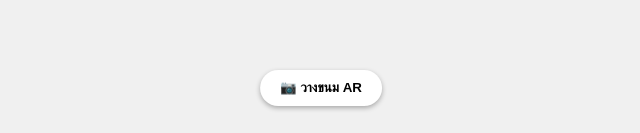
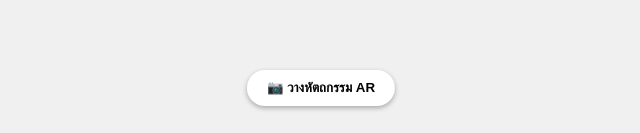
Before and after one commit to irfarncheloh-debug/my-ar-card39, a plain HTML site: page index.html in a window 1280 px wide. Shown: the part 664-797 px from the top of the page, without its empty margins (319-959 px from the left). Drawn offline with Linux system fonts and the light colour scheme; some packages are replaced by stand-ins of ours; a script that the page names is missing.

Commit message:
Change AR button text in index.html
Updated the AR button text from 'วางขนม AR' to 'วางหัตถกรรม AR'.

```diff
--- a/index.html
+++ b/index.html
@@ -22,9 +22,10 @@
       auto-rotate>
 
       <button slot="ar-button" style="position: absolute; bottom: 30px; left: 50%; transform: translateX(-50%); background: white; border-radius: 30px; border: none; padding: 10px 20px; font-weight: bold; box-shadow: 0 2px 5px rgba(0,0,0,0.3);">
-          📷 วางขนม AR
+          📷 วางหัตถกรรม AR
       </button>
   </model-viewer>
 
 </body>
+
 </html>
```
